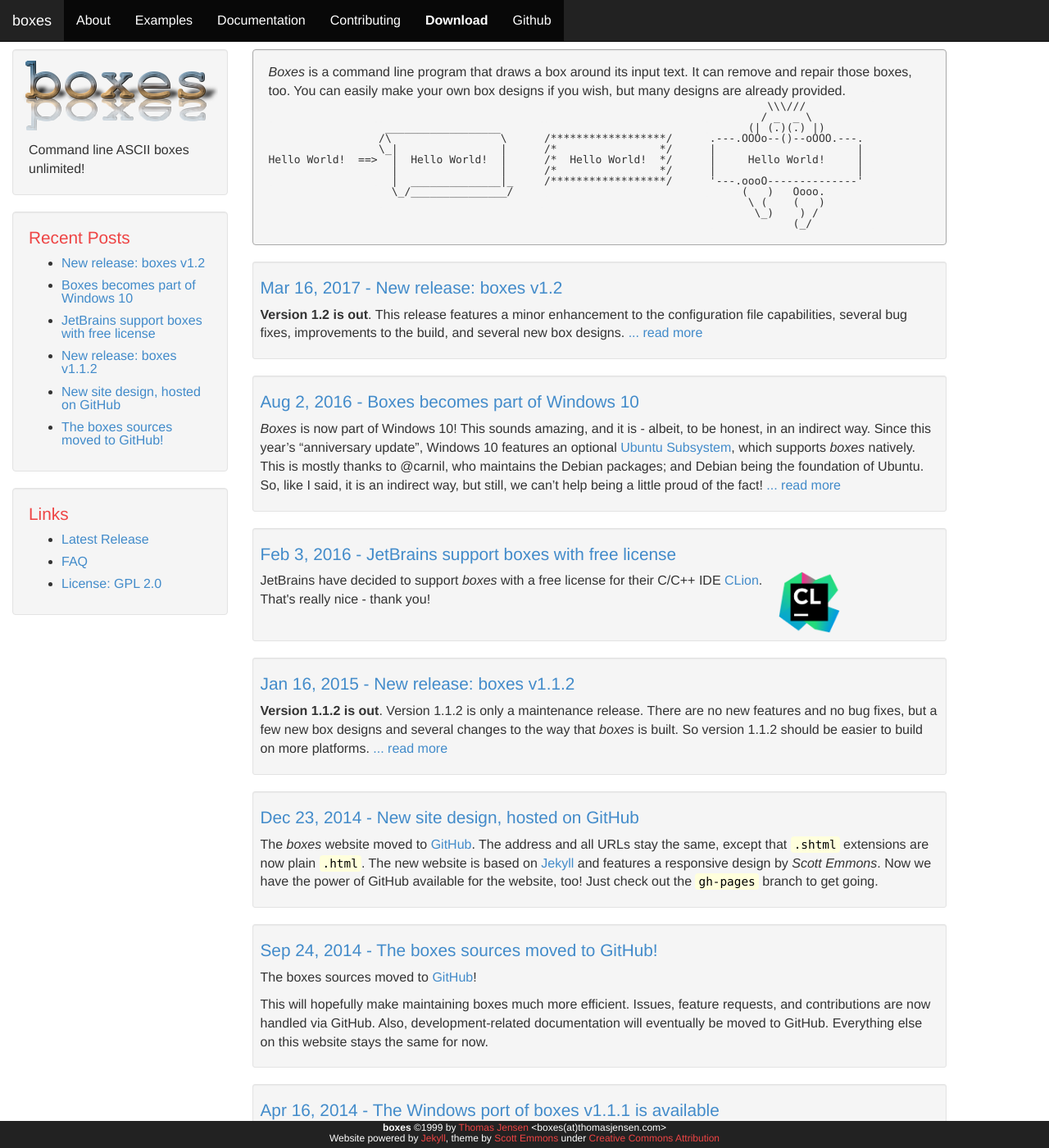
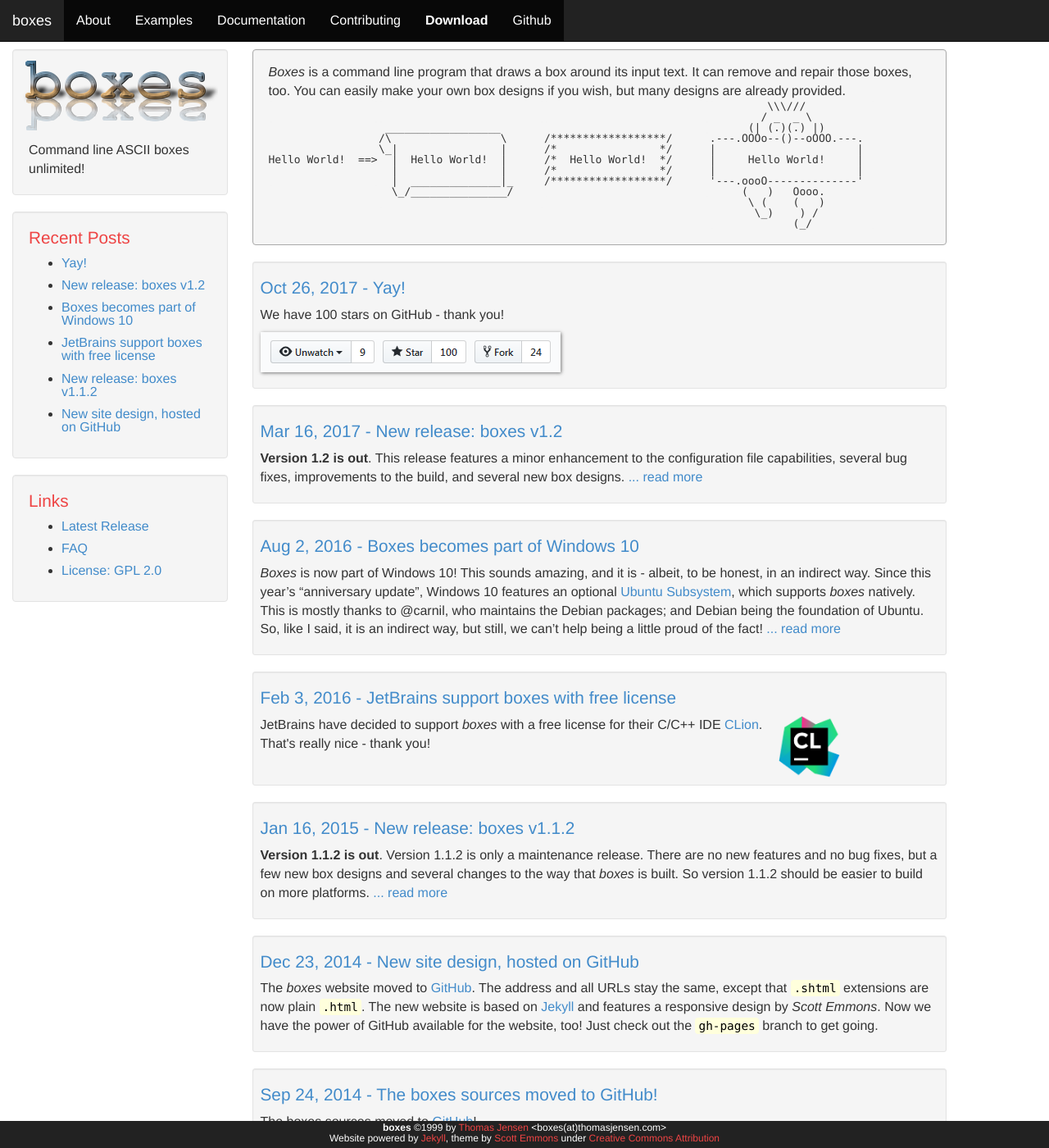
Before and after one commit to ascii-boxes/boxes, a Jekyll site: the page built from index.html, in a window 1280 px wide and 1400 px high. Shown: the whole window at 82% size. Built offline with Jekyll 4.4.1, drawn with Linux system fonts in a browser that asks for light colours; the list of posts is cut into pages by our own code; some of the changed text lies outside the part shown.

Commit message:
Post about 100 stars on github

```diff
--- /dev/null
+++ b/_posts/2017-10-26-boxes-github-100stars.md
@@ -0,0 +1,9 @@
+---
+layout: post
+title: "Yay!"
+date: 2017-10-26 22:40:00 +0100
+comments: false
+---
+
+We have 100 stars on GitHub - thank you!<br/>
+<a href="https://github.com/{{ site.github }}"><img class="img-shad" src="{{ site.baseurl}}/images/boxes-github-100stars.png" width="366" height="49" alt="GitHub 100 stars" /></a>
--- a/css/boxes.css
+++ b/css/boxes.css
@@ -123,3 +123,10 @@
     width: 100%;
     height: 100%;
 }
+
+.img-shad {
+    margin-top: 10px;
+    -moz-box-shadow: 1px 1px 4px rgba(34, 34, 34, 0.6);
+    -webkit-box-shadow: 1px 1px 4px rgba(34, 34, 34, 0.6);
+    box-shadow: 1px 1px 4px rgba(34, 34, 34, 0.6);
+}
```
Also changed, not shown: images/boxes-github-100stars.png (added).
